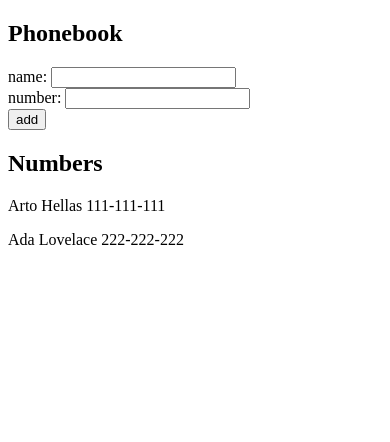
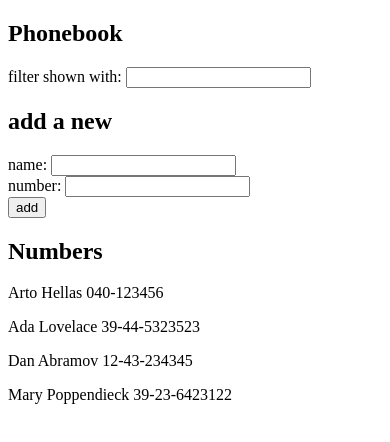
Before and after one commit to KarolKarnas/full-stack-open, a React (Create React App) app in the folder part2/phonebook/: page / in a window 390 px wide. Shown: the top 442 px of the page. Built offline with nearby package versions, Linux system fonts and the light colour scheme.

Commit message:
Solution for 2.9*: The Phonebook Step4

```diff
--- a/part2/phonebook/src/App.js
+++ b/part2/phonebook/src/App.js
@@ -2,11 +2,15 @@ import { useState } from 'react';
 
 const App = () => {
 	const [persons, setPersons] = useState([
-		{ name: 'Arto Hellas', number: '111-111-111' },
-		{ name: 'Ada Lovelace', number: '222-222-222' },
-	]);
+    { name: 'Arto Hellas', number: '040-123456', id: 1 },
+    { name: 'Ada Lovelace', number: '39-44-5323523', id: 2 },
+    { name: 'Dan Abramov', number: '12-43-234345', id: 3 },
+    { name: 'Mary Poppendieck', number: '39-23-6423122', id: 4 }
+  ])
 	const [newName, setNewName] = useState('');
 	const [newNumber, setNewNumber] = useState('');
+  const [newFilter, setNewFilter] = useState('')
+  const [personsToShow, setPersonsToShow] = useState(persons);
 
 	const handleSubmit = (e) => {
 		e.preventDefault();
@@ -25,10 +29,12 @@ const App = () => {
 		if (indexNumber !== -1)
 			return alert(`${newNumber} is already added to phonebook`);
 
-		const newPerson = { name: newName, number: newNumber };
+		const newPerson = { name: newName, number: newNumber, id: persons.length + 1 };
 		setPersons([...persons, newPerson]);
+    setPersonsToShow([...persons, newPerson])
 		setNewName('');
 		setNewNumber('');
+    setNewFilter('')
 	};
 
 	const handleChangeName = (e) => {
@@ -38,9 +44,23 @@ const App = () => {
 	const handleChangeNumber = (e) => {
 		setNewNumber(e.target.value);
 	};
+
+  const handleChangeFilter = (e) => {
+    const filterValue = e.target.value;
+    const filteredPersons = persons.filter(person =>
+      person.name.toLowerCase().includes(filterValue.toLowerCase())
+    );
+    setPersonsToShow(filteredPersons);
+    setNewFilter(filterValue);
+  };
+
 	return (
 		<div>
-			<h2>Phonebook</h2>
+      <h2>Phonebook</h2>
+      <div>
+        filter shown with: <input value={newFilter} onChange={handleChangeFilter}/>
+      </div>
+			<h2>add a new</h2>
 			<form onSubmit={handleSubmit}>
 				<div>
 					name: <input value={newName} onChange={handleChangeName} />
@@ -53,8 +73,8 @@ const App = () => {
 				</div>
 			</form>
 			<h2>Numbers</h2>
-			{persons.map((person) => (
-				<p key={person.name}>
+			{personsToShow.map((person) => (
+				<p key={person.id}>
 					{person.name} {person.number}
 				</p>
 			))}
```
